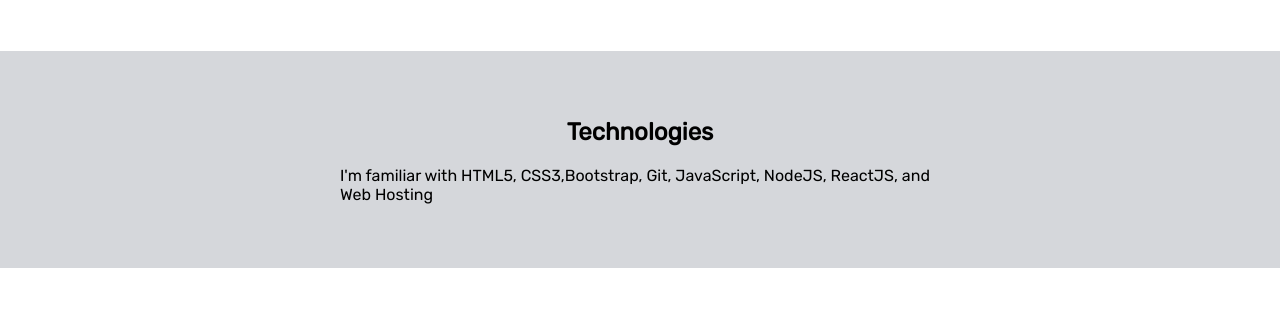
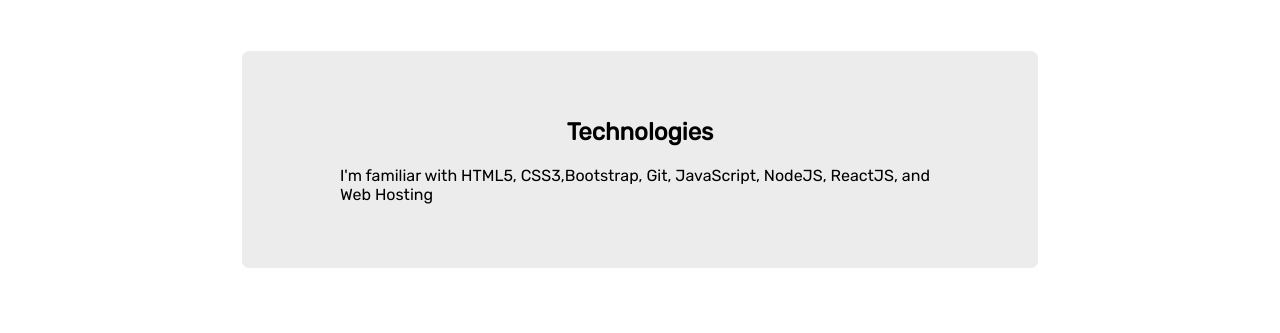
Before and after one commit to Dev-kunal/kunaltijare.portfolio, a plain HTML site: page index.html in a window 1280 px wide. Shown: the part 448-781 px from the top of the page. Drawn offline with Linux system fonts and the light colour scheme.

Commit message:
add README and fix style

```diff
--- a/styles.css
+++ b/styles.css
@@ -21,13 +21,6 @@
   color: black;
   padding: 0rem 0.5rem;
 }
-
-/* .list-non-bullet {
-  display: inline;
-  color: white;
-  text-decoration: none;
-  padding: 0rem 0.5rem;
-} */
 
 .list-item-inline {
   text-decoration: none;
@@ -76,24 +69,6 @@
   margin: auto;
 }
 
-/* .link {
-  box-sizing: border-box;
-  text-decoration: none;
-  padding: 0.5rem 1rem;
-} */
-
-/* .list-item-inline {
-  display: inline;
-  padding: 0rem 0.5rem;
-} */
-
-/* .navigation {
-  color: white;
-  padding: 1rem;
-  border-bottom-left-radius: 1rem;
-  box-shadow: 0 4px 8px 0 rgba(0, 0, 0, 0.2), 0 6px 20px 0 rgba(0, 0, 0, 0.19);
-} */
-
 .navigation .nav-pills {
   text-align: right;
 }
@@ -127,6 +102,8 @@
 .section {
   padding: 3rem;
   margin: 0 auto;
+  max-width: 700px;
+  border-radius: 7px;
 }
 
 .section h1 {
@@ -134,7 +111,7 @@
 }
 
 .box {
-  background-color: #6b728048;
+  background-color: #4343481a;
 }
 .link {
   background-color: #434348;
```
Also changed, not shown: 1 other file.
